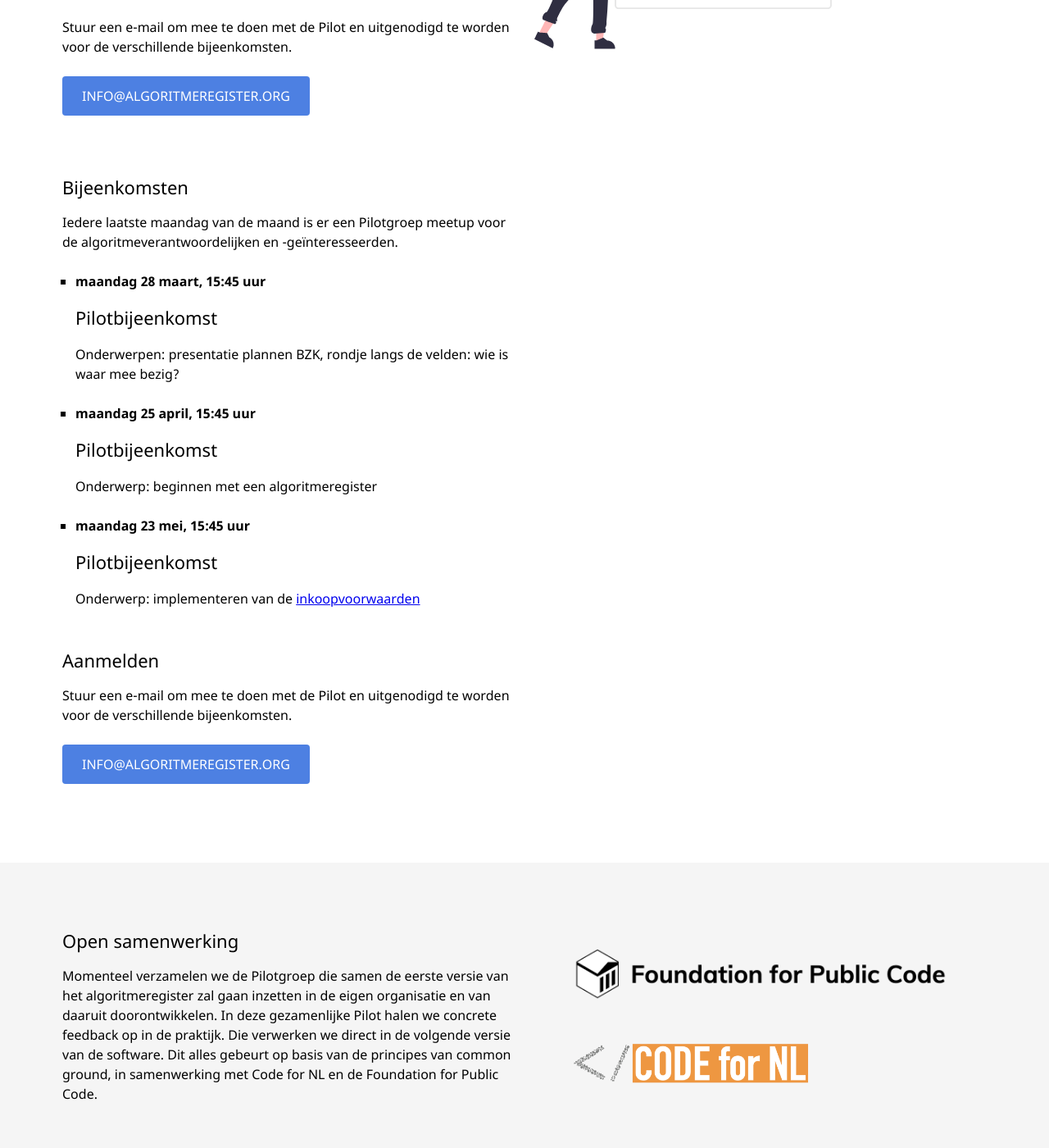
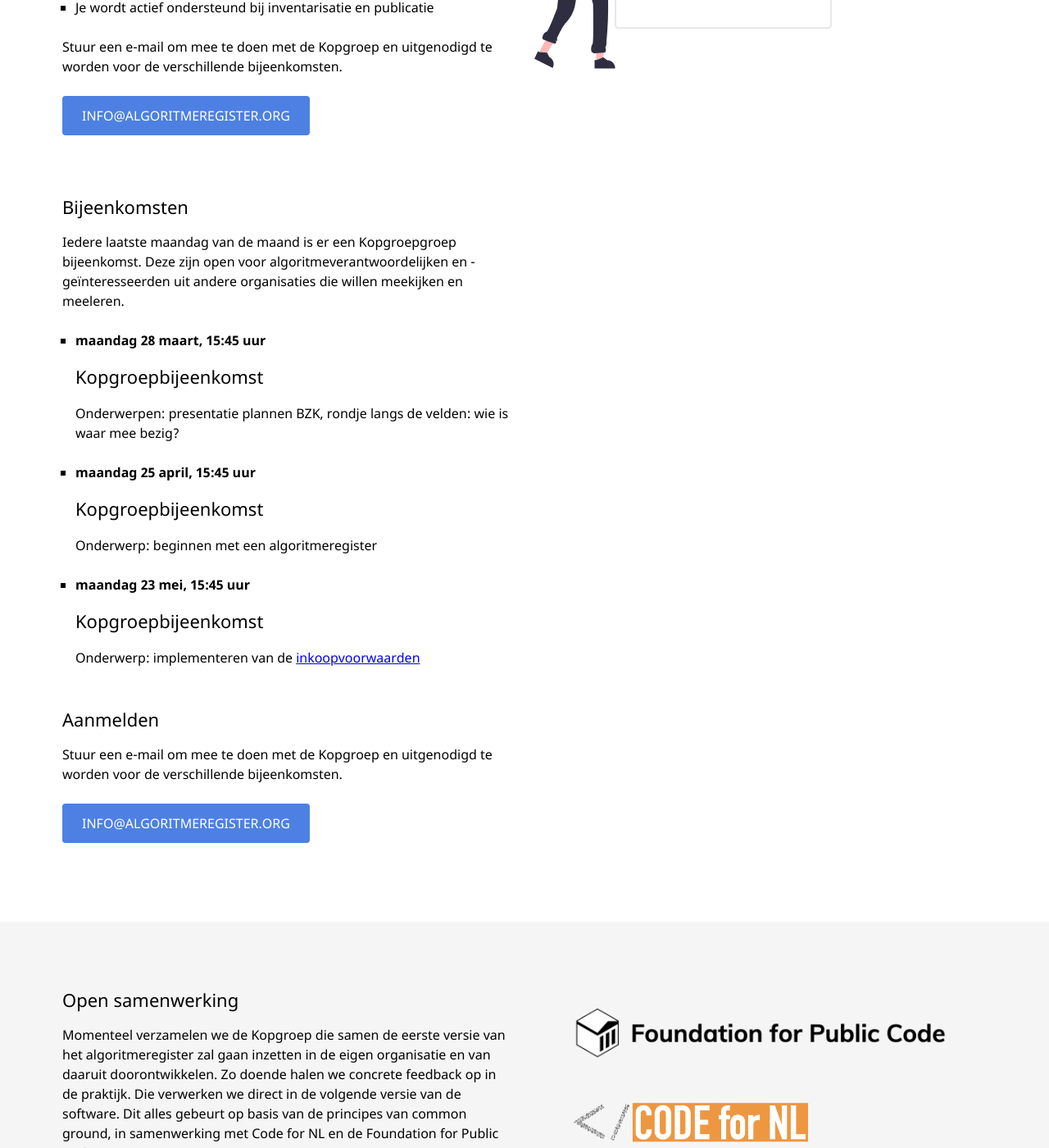
Before and after one commit to Algoritmeregister/algoritmeregister.github.io, a Jekyll site: the page built from kopgroep.md, in a window 1280 px wide and 1400 px high, scrolled down 581 px. Shown: the whole window at 82% size. Built offline with Jekyll 4.4.1, drawn with Linux system fonts in a browser that asks for light colours; some of the changed text lies outside the part shown.

Commit message:
pilot -> kopgroep

```diff
--- a/_includes/header.html
+++ b/_includes/header.html
@@ -4,10 +4,12 @@
     </a>
     <nav class="flex align-center">
       <a href="/" class="text-nav mr4">home</a>
+      <a href="/kopgroep" class="text-nav mr4">kopgroep</a>
       <a href="/documenten" class="text-nav mr4">documenten</a>
-      <a href="/pilot" class="text-nav mr4">pilot</a>
+      <!-- <a href="/meetups" class="text-nav mr4">meetups</a> -->
+      <!-- <a href="/aanbod" class="text-nav mr4">aanbod</a> -->
       <a href="https://www.github.com/Algoritmeregister">
-        <img src="img/github-repo-link.svg" class="display-block">
+        <img src="/img/github-repo-link.svg" class="display-block">
       </a>
     </nav>
   </header>
--- a/_includes/open-collab.html
+++ b/_includes/open-collab.html
@@ -3,7 +3,7 @@
     <div class="flex-1 px2">
       <div class="md-zone">
         <h2>Open samenwerking</h2>
-        <p>Momenteel verzamelen we de Pilotgroep die samen de eerste versie van het algoritmeregister zal gaan inzetten in de eigen organisatie en van daaruit doorontwikkelen. In deze gezamenlijke Pilot halen we concrete feedback op in de praktijk. Die verwerken we direct in de volgende versie van de software. Dit alles gebeurt op basis van de principes van common ground, in samenwerking met Code for NL en de Foundation for Public Code.</p>
+        <p>Momenteel verzamelen we de Kopgroep die samen de eerste versie van het algoritmeregister zal gaan inzetten in de eigen organisatie en van daaruit doorontwikkelen. Zo doende halen we concrete feedback op in de praktijk. Die verwerken we direct in de volgende versie van de software. Dit alles gebeurt op basis van de principes van common ground, in samenwerking met Code for NL en de Foundation for Public Code.</p>
       </div>
     </div>
     <div class="flex-1 px2">
--- a/_layouts/home.html
+++ b/_layouts/home.html
@@ -19,7 +19,7 @@
           <h1>{{ page.title }}</h1>
           <p>{{ page.description }}</p>
         </div>
-        <a href="/pilot" class="btn display-inline-block">Aanmelden voor de pilot</a>
+        <a href="/kopgroep" class="btn display-inline-block">Doe mee met de Kopgroep</a>
       </div>
     </div>
   </div>
@@ -84,7 +84,7 @@
   </div>
 
   <div class="mb6">
-    <div class="text-center mb4"><a href="/pilot" class="btn display-inline-block">Aanmelden voor de pilot</a></div>
+    <div class="text-center mb4"><a href="/kopgroep" class="btn display-inline-block">Doe mee met de Kopgroep</a></div>
   </div>
 
   <div class="mb6">
--- a/pilot.md
+++ b/kopgroep.md
@@ -1,9 +1,9 @@
 ---
 layout: default
-title: Pilot
-description: De Pilotgroep werkt samen aan het in de praktijk inzetten van algoritmeregisters en daarvan leren. In open bijeenkomsten bespreken we de ervaringen en halen we concrete feedback op uit de praktijk. Die verwerken we in de volgende versies van de standaard, instrumenten en software.
+title: Kopgroep
+description: De Kopgroepgroep werkt samen aan het in de praktijk inzetten van algoritmeregisters en daarvan leren. Tweewekelijks bespreken we de voortgang en maandelijks houden we open bijeenkomsten waarin we de ervaringen bespreken en concrete feedback uit de praktijk ophalen . Die verwerken we in de volgende versies van de standaard, instrumenten en software.
 ---
-## Voordelen deelname pilot
+## Voordelen deelname Kopgroep
 
 <ul class="mb4">
 <li>Je bent onderdeel van een actieve community of practice: de kopgroep van overheden die zich hard maken voor verantwoorde inzet van algoritmes in hun organisatie</li>
@@ -12,34 +12,34 @@ description: De Pilotgroep werkt samen aan het in de praktijk inzetten van algor
 <li>Je wordt actief ondersteund bij inventarisatie en publicatie</li>
 </ul>
 
-Stuur een e-mail om mee te doen met de Pilot en uitgenodigd te worden voor de verschillende bijeenkomsten.
+Stuur een e-mail om mee te doen met de Kopgroep en uitgenodigd te worden voor de verschillende bijeenkomsten.
 
 <a href="mailto:info@algoritmeregister.org" class="btn display-inline-block mb4">info@algoritmeregister.org</a>
 
 <h2 class="my5">Bijeenkomsten</h2>
 
-Iedere laatste maandag van de maand is er een Pilotgroep meetup voor de algoritmeverantwoordelijken en -geïnteresseerden.
+Iedere laatste maandag van de maand is er een Kopgroepgroep bijeenkomst. Deze zijn open voor algoritmeverantwoordelijken en -geïnteresseerden uit andere organisaties die willen meekijken en meeleren.
 
 <ul>
     <li>
         <h3>maandag 28 maart, 15:45 uur</h3>
-        <h2>Pilotbijeenkomst</h2>
+        <h2>Kopgroepbijeenkomst</h2>
         <p>Onderwerpen: presentatie plannen BZK, rondje langs de velden: wie is waar mee bezig?</p>
     </li>
     <li>
         <h3>maandag 25 april, 15:45 uur</h3>
-        <h2>Pilotbijeenkomst</h2>
+        <h2>Kopgroepbijeenkomst</h2>
         <p>Onderwerp: beginnen met een algoritmeregister</p>
     </li>
     <li>
         <h3>maandag 23 mei, 15:45 uur</h3>
-        <h2>Pilotbijeenkomst</h2>
+        <h2>Kopgroepbijeenkomst</h2>
         <p>Onderwerp: implementeren van de <a href="/documenten">inkoopvoorwaarden</a></p>
     </li>
 </ul>
 
 <h2 class="my5">Aanmelden</h2>
 
-Stuur een e-mail om mee te doen met de Pilot en uitgenodigd te worden voor de verschillende bijeenkomsten.
+Stuur een e-mail om mee te doen met de Kopgroep en uitgenodigd te worden voor de verschillende bijeenkomsten.
 
 <a href="mailto:info@algoritmeregister.org" class="btn display-inline-block mb4">info@algoritmeregister.org</a>
```
Also changed, not shown: _data/producten-en-diensten.yaml (added, +11 -0 lines), aanbod.md (added, +11 -0 lines), meetups.md (added, +22 -0 lines).
